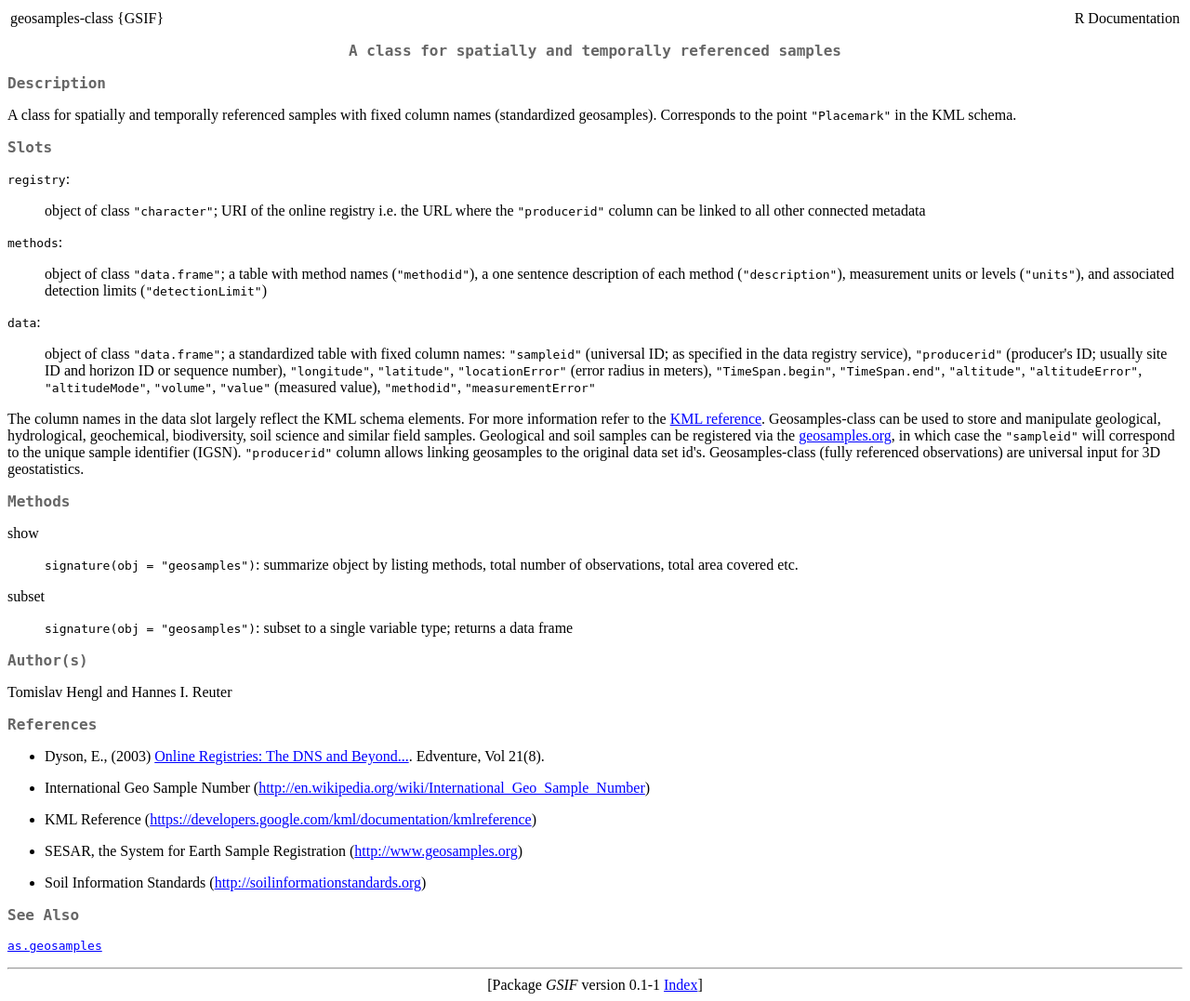
After one commit to r-forge/gsif, a PHP site: page /geosamples-class.html in a window 1280 px wide. The commit adds this page. Shown: the whole page at 93% size. Run offline with PHP 8.4, Linux system fonts and the light colour scheme.

```diff
--- a/www/WPS-class.html
+++ b/www/WPS-class.html
@@ -47,7 +47,7 @@
 
 <h3>Note</h3>
 
-<p>More examples of overlay, subset and aggregation functions are available via <a href="http://worldgrids.org/doku.php?id=wiki:functions.r">WorldGrids.org</a>. WPS WorldGrids.org uses the <a href="http://pywps.wald.intevation.org">PyWPS</a> module. The standard format for the gridded data on the worldgrids.org repository is <code>"GeoTiff"</code>. Use of the <code>"bbox"</code> object to obtain grids that cover more than 30 percent of the global coverage is not recommended. Consider downloading the compressed images directly from <a href="http://worldgrids.org">WorldGrids.org</a> instead.</p>
+<p>More examples of overlay, subset and aggregation functions are available via <a href="http://worldgrids.org/doku.php?id=wiki:functions.r">WorldGrids.org</a>. WPS WorldGrids.org uses the <a href="http://pywps.wald.intevation.org">PyWPS</a> module on a Debian system with Webserver, GDAL, Python and Scipy. The standard format for the gridded data on the worldgrids.org repository is <code>"GeoTiff"</code>. Use of the <code>"bbox"</code> object to obtain grids that cover more than 30 percent of the global coverage is not recommended. Consider downloading the compressed images directly from <a href="http://worldgrids.org">WorldGrids.org</a> instead.</p>
 
 
 <h3>Author(s)</h3>
--- /dev/null
+++ b/www/geosamples-class.html
@@ -0,0 +1,79 @@
+<!DOCTYPE html PUBLIC "-//W3C//DTD HTML 4.01 Transitional//EN">
+<html><head><title>R: A class for spatially and temporally referenced samples</title>
+<meta http-equiv="Content-Type" content="text/html; charset=utf-8">
+<link rel="stylesheet" type="text/css" href="R.css">
+</head><body>
+
+<table width="100%" summary="page for geosamples-class {GSIF}"><tr><td>geosamples-class {GSIF}</td><td align="right">R Documentation</td></tr></table>
+
+<h2>A class for spatially and temporally referenced samples</h2>
+
+<h3>Description</h3>
+
+<p>A class for spatially and temporally referenced samples with fixed column names (standardized geosamples). Corresponds to the point <code>"Placemark"</code> in the KML schema.</p>
+
+
+<h3>Slots</h3>
+
+
+
+<dl>
+<dt><code>registry</code>:</dt><dd><p>object of class <code>"character"</code>; URI of the online registry i.e. the URL where the <code>"producerid"</code> column can be linked to all other connected metadata</p>
+</dd>
+<dt><code>methods</code>:</dt><dd><p>object of class <code>"data.frame"</code>; a table with method names (<code>"methodid"</code>), a one sentence description of each method (<code>"description"</code>), measurement units or levels (<code>"units"</code>), and associated detection limits (<code>"detectionLimit"</code>)</p>
+</dd>
+<dt><code>data</code>:</dt><dd><p>object of class <code>"data.frame"</code>; a standardized table with fixed column names: <code>"sampleid"</code> (universal ID; as specified in the data registry service), <code>"producerid"</code> (producer's ID; usually site ID and horizon ID or sequence number), <code>"longitude"</code>, <code>"latitude"</code>, <code>"locationError"</code> (error radius in meters), <code>"TimeSpan.begin"</code>, <code>"TimeSpan.end"</code>, <code>"altitude"</code>, <code>"altitudeError"</code>, <code>"altitudeMode"</code>, <code>"volume"</code>, <code>"value"</code> (measured value), <code>"methodid"</code>, <code>"measurementError"</code></p>
+</dd>
+</dl>
+
+<p>The column names in the data slot largely reflect the KML schema elements. For more information refer to the <a href="https://developers.google.com/kml/documentation/kmlreference">KML reference</a>. Geosamples-class can be used to store and manipulate geological, hydrological, geochemical, biodiversity, soil science and similar field samples. Geological and soil samples can be registered via the <a href="http://www.geosamples.org/">geosamples.org</a>, in which case the <code>"sampleid"</code> will correspond to the unique sample identifier (IGSN). <code>"producerid"</code> column allows linking geosamples to the original data set id's. Geosamples-class (fully referenced observations) are universal input for 3D geostatistics.
+</p>
+
+
+<h3>Methods</h3>
+
+
+
+<dl>
+<dt>show</dt><dd><p><code>signature(obj = "geosamples")</code>: summarize object by listing methods, total number of observations, total area covered etc. </p>
+</dd>
+<dt>subset</dt><dd><p><code>signature(obj = "geosamples")</code>: subset to a single variable type; returns a data frame </p>
+</dd>
+</dl>
+
+
+
+<h3>Author(s)</h3>
+
+<p> Tomislav Hengl and Hannes I. Reuter </p>
+
+
+<h3>References</h3>
+
+
+
+<ul>
+<li><p> Dyson, E., (2003) <a href="http://cdn.oreilly.com/radar/r1/09-03.pdf">Online Registries: The DNS and Beyond...</a>. Edventure, Vol 21(8).
+</p>
+</li>
+<li><p> International Geo Sample Number (<a href="http://en.wikipedia.org/wiki/International_Geo_Sample_Number">http://en.wikipedia.org/wiki/International_Geo_Sample_Number</a>)
+</p>
+</li>
+<li><p> KML Reference (<a href="https://developers.google.com/kml/documentation/kmlreference">https://developers.google.com/kml/documentation/kmlreference</a>)
+</p>
+</li>
+<li><p> SESAR, the System for Earth Sample Registration (<a href="http://www.geosamples.org">http://www.geosamples.org</a>)
+</p>
+</li>
+<li><p> Soil Information Standards (<a href="http://soilinformationstandards.org">http://soilinformationstandards.org</a>)
+</p>
+</ul>
+
+
+
+<h3>See Also</h3>
+
+ <p><code><a href="as.geosamples-method.html">as.geosamples</a></code> </p>
+
+<hr><div align="center">[Package <em>GSIF</em> version 0.1-1 <a href="00Index.html">Index</a>]</div>
+</body></html>
--- a/www/getID-method.html
+++ b/www/getID-method.html
@@ -16,7 +16,8 @@
 <h3>Usage</h3>
 
 <pre>
-getID(obj, pixsize = 3/3600, empty.tif = FALSE, compress = FALSE, zipname)
+getID(obj, pixsize = 3/3600, empty.tif = FALSE, compress = FALSE,
+        zipname = set.file.extension(tempfile(tmpdir = getwd()), "zip"))
 </pre>
 
 
@@ -71,14 +72,11 @@ getID(obj, pixsize = 3/3600, empty.tif = FALSE, compress = FALSE, zipname)
 <h3>Examples</h3>
 
 <pre>
-## Not run:
 bbox = expand.grid(lon=c(32.67152, 35.915046), lat=c(-17.12721, -9.363796))
 bbox[5,] &lt;- bbox[1,]
 crs = CRS("+proj=longlat +datum=WGS84")
 x &lt;- SpatialPolygons(list(Polygons(list(Polygon(bbox)), ID="1")), proj4string=crs)
 ID.lst &lt;- getID(x)
-
-## End(Not run)
 </pre>
 
 <hr><div align="center">[Package <em>GSIF</em> version 0.1-1 <a href="00Index.html">Index</a>]</div>
```
Also changed, not shown: www/as.geosamples-method.html (+2 -5 lines), www/index.php (+17 -1 lines), www/landmask.html (+8 -2 lines), 7 other files.
